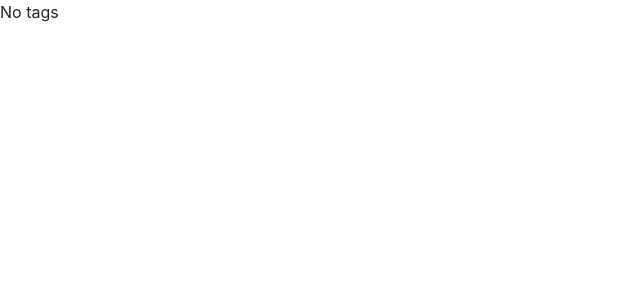
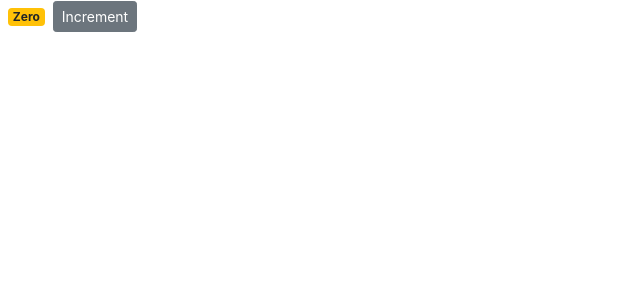
Before and after one commit to rvd2pwipwip/ReactMoshTutorial, a React (Create React App) app in the folder counter-app/: page / in a window 1280 px wide. Shown: the top 300 px of the page, without its empty margins (0-640 px from the left). Built offline with nearby package versions, Linux system fonts and the light colour scheme.

Commit message:
Handle click event with passed argument using inline arrow function and update state 1:16:45

```diff
--- a/counter-app/src/components/counter.jsx
+++ b/counter-app/src/components/counter.jsx
@@ -2,30 +2,40 @@
 
 class Counter extends Component {
   state = {
-    count: 0,
-    // tags: ["tag1", "tag2", "tag3"]
-    tags: []
+    count: 0
+    // // tags: ["tag1", "tag2", "tag3"]
+    // tags: []
   };
 
-  // formatCount() {
-  //   const { count } = this.state; //destructuring this.state.count
-  //   return count === 0 ? "Zero" : count;
-  // }
-  // getBadgeClasses() {
-  //   let classes = "badge m-2 badge-";
-  //   classes += this.state.count === 0 ? "warning" : "primary";
-  //   return classes;
-  // }
+  formatCount() {
+    const { count } = this.state; //destructuring this.state.count
+    return count === 0 ? "Zero" : count;
+  }
+  getBadgeClasses() {
+    let classes = "badge m-2 badge-";
+    classes += this.state.count === 0 ? "warning" : "primary";
+    return classes;
+  }
+  handleIncrement = product => {
+    console.log(product);
+    this.setState({ count: this.state.count + 1 }); //count++ would mutate the state directly
+  };
+
   render() {
     return (
       <React.Fragment>
-        {/* <span className={this.getBadgeClasses()}>{this.formatCount()}</span>
-        <button className="btn btn-secondary btn-sm">Increment</button> */}
-        {this.state.tags.length ? (
+        <span className={this.getBadgeClasses()}>{this.formatCount()}</span>
+        <button
+          onClick={() => this.handleIncrement({ id: 1 })}
+          className="btn btn-secondary btn-sm"
+        >
+          Increment
+        </button>
+        {/* {this.state.tags.length ? (
           <ul>{this.state.tags.map(tag => <li key={tag}>{tag}</li>)}</ul>
         ) : (
           <p>No tags</p>
-        )}
+        )} */}
       </React.Fragment>
     );
   }
```
